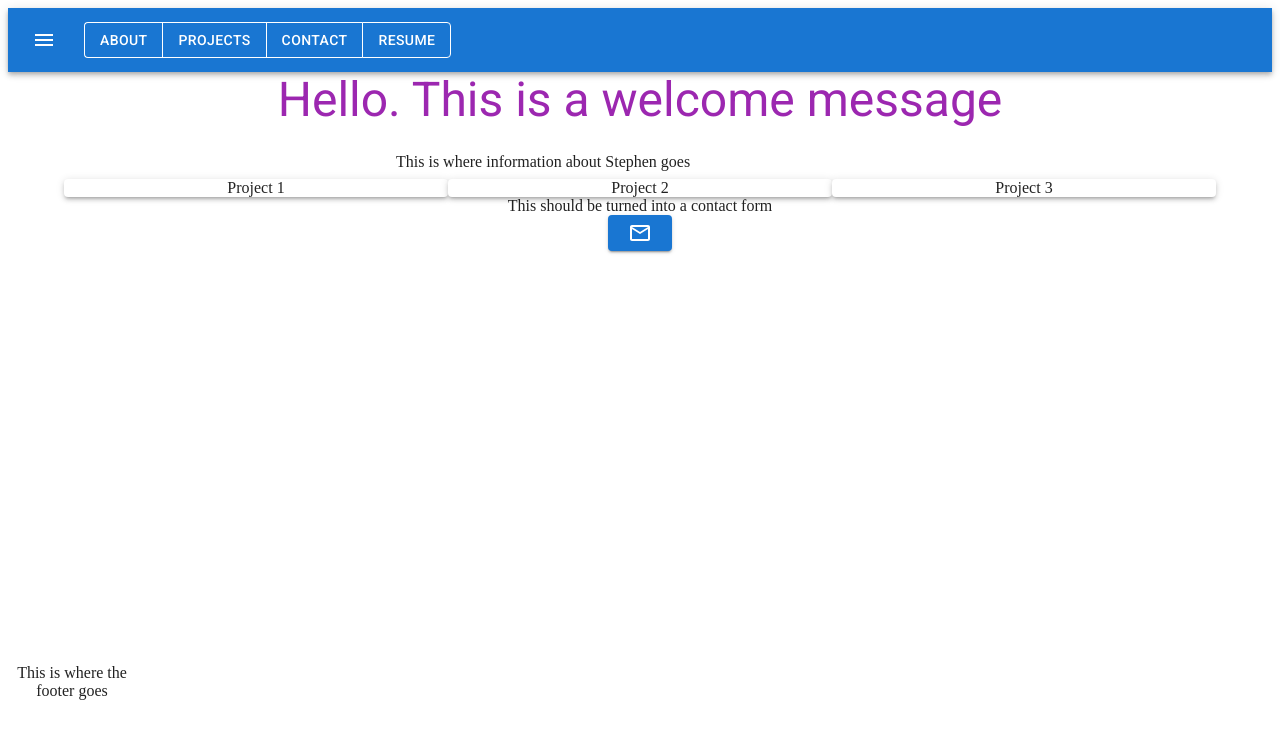
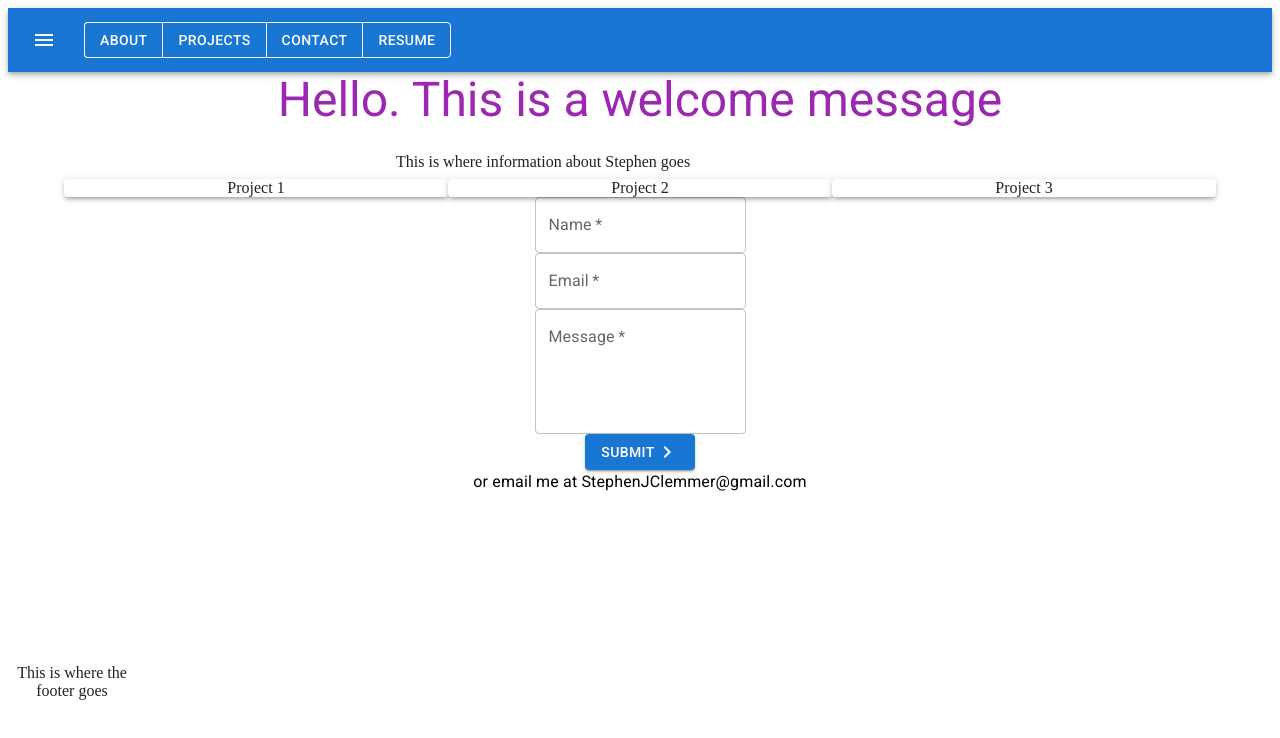
Before and after one commit to stephenclemmer/portfolio-site, a React (Create React App) app: page / in a window 1280 px wide. Shown: the top 738 px of the page. Built offline with nearby package versions, Linux system fonts and the light colour scheme.

Commit message:
added text fields to the contact component

```diff
--- a/src/contact.js
+++ b/src/contact.js
@@ -1,23 +1,92 @@
 import Paper from '@mui/material/Paper';
 import Container from '@mui/material/Container';
-import Button from '@mui/material/Button'
-import MailOutlineIcon from '@mui/icons-material/MailOutline';
+import Button from '@mui/material/Button';
+import KeyboardArrowRightOutlined from '@mui/icons-material/KeyboardArrowRightOutlined';
+import TextField from '@mui/material/TextField';
+import Grid from '@mui/material/Grid';
+import { React, useState } from 'react';
+import Box from '@mui/material/Box';
+import { Typography } from '@mui/material';
+
+// import { makeStyles } from 'tss-react/mui';
+
+// const useStyles = makeStyles({
+//   field: {
+//     marginTop: 20,
+//     marginBottom: 20,
+//     display: 'block'
+//   }
+// })
 
 export default function Welcome() {
+  //   const classes = useStyles()
+
+  const [name, setName] = useState('');
+  const [email, setEmail] = useState('');
+  const [message, setMessage] = useState('');
+
+  const handleSubmit = (e) => {
+    e.preventDefault()
+
+    if (name && email) {
+      console.log('Form has been \'submitted\'')
+    }
+  }
+
   return (
 
     <Container>
-      <Paper
-        elevation={0}> This should be turned into a contact form
-      </Paper>
-      <Button
-        onClick={() => console.log('you pushed it')}
-        variant="contained"
-        color="primary"
-        type="submit"
+      <form
+        noValidate
+        autoComplete="off"
+        onSubmit={handleSubmit}
       >
-        <MailOutlineIcon />
-      </Button>
+        <Grid>
+          <TextField
+            // className={classes.field}
+            onChange={(e) => setName(e.target.value)}
+            label="Name"
+            variant="outlined"
+            color="secondary"
+            required
+          />
+        </Grid>
+        <Grid>
+          <TextField
+            // className={classes.field}
+            onChange={(e) => setEmail(e.target.value)}
+            label="Email"
+            variant="outlined"
+            color="secondary"
+            required
+          />
+        </Grid>
+        <Grid>
+          <TextField
+            // className={classes.field}
+            onChange={(e) => setMessage(e.target.value)}
+            label="Message"
+            variant="outlined"
+            color="secondary"
+            required
+            multiline
+            rows='4'
+          />
+        </Grid>
+        <Button
+          variant="contained"
+          color="primary"
+          type="submit"
+        >Submit
+          <KeyboardArrowRightOutlined />
+        </Button>
+
+      </form>
+
+      <Typography>
+        or email me at StephenJClemmer@gmail.com
+      </Typography>
+
     </Container>
 
   );
```
